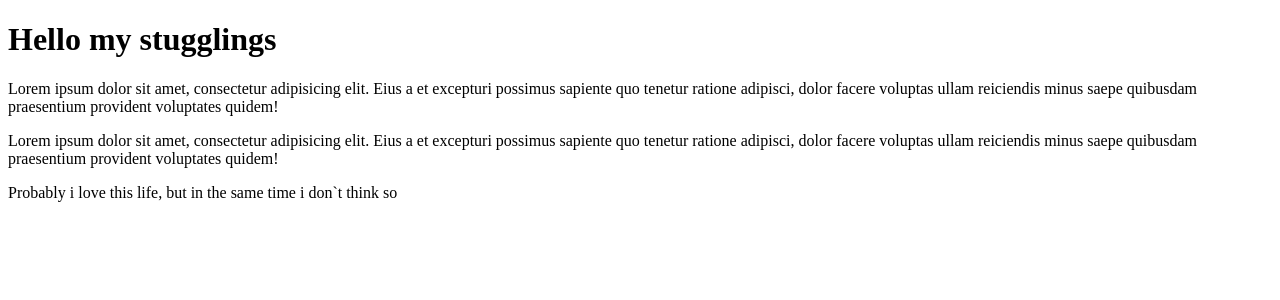
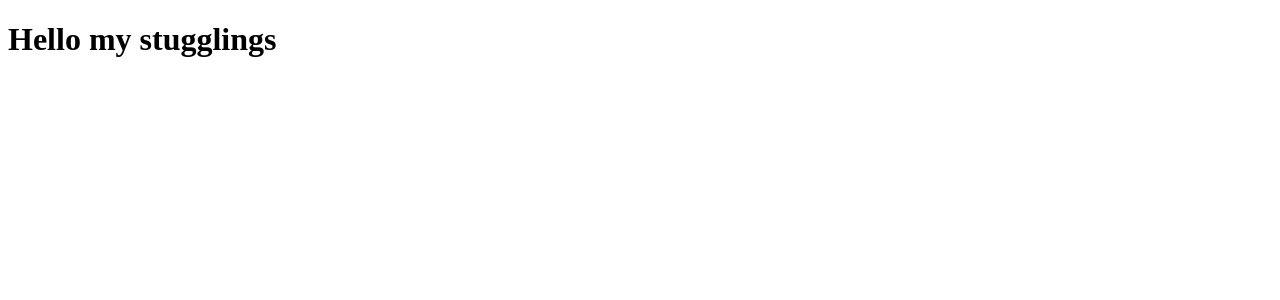
Before and after one commit to Darlass/Shop-project-React, a React (Create React App) app: page / in a window 1280 px wide. Shown: the top 300 px of the page. Built offline with nearby package versions, Linux system fonts and the light colour scheme.

Commit message:
props test

```diff
--- a/src/Content.tsx
+++ b/src/Content.tsx
@@ -1,16 +1,16 @@
-// 1.Задаем параметры файла- компонента
-const Content = () => {
+type ContentProps = {
+    p1: string
+    p2: string
+}
+const Content = (props: ContentProps) => {
     return (
         <>
-            <p>Lorem ipsum dolor sit amet, consectetur adipisicing elit. Eius a et excepturi possimus sapiente quo tenetur ratione adipisci, dolor facere voluptas ullam reiciendis minus saepe quibusdam praesentium provident voluptates quidem!</p>
-            <p>Lorem ipsum dolor sit amet, consectetur adipisicing elit. Eius a et excepturi possimus sapiente quo tenetur ratione adipisci, dolor facere voluptas ullam reiciendis minus saepe quibusdam praesentium provident voluptates quidem!</p>
-        </>
-    )
-}
-export const Subcontent = () => {
-    return (
-        <>
-            <p>Probably i love this life, but in the same time i don`t think so</p>
+            <p>
+
+            </p>
+            <p>
+
+            </p>
         </>
     )
 }
--- a/src/index.tsx
+++ b/src/index.tsx
@@ -1,6 +1,6 @@
 import React from 'react'
 import ReactDOM from 'react-dom/client'
-import Content, { Subcontent } from './Content' // 2.Обязательно импортируем
+import Content from './Content' // 2.Обязательно импортируем
 
 
 type TitleProps = { // название пропсов пишем с большой буквы(PascalCase)
@@ -16,8 +16,7 @@ const App = () => {
     return ( // 3) Вывели данные 3. Выводим компонент на страницу
         <>
             <Title subtitle="my stugglings" />
-            <Content />
-            <Subcontent />
+            <Content p1="Me" p2="You" />
         </>
     )
 }
```
